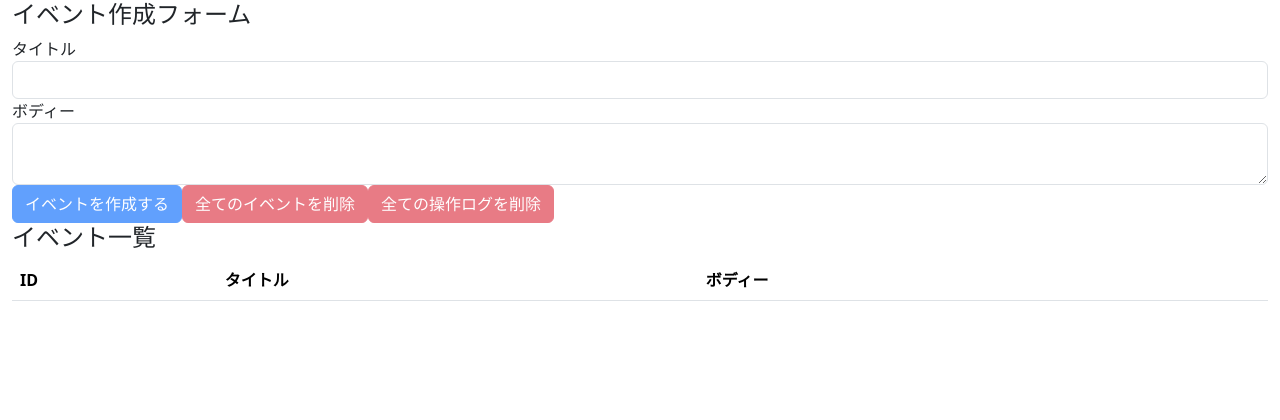
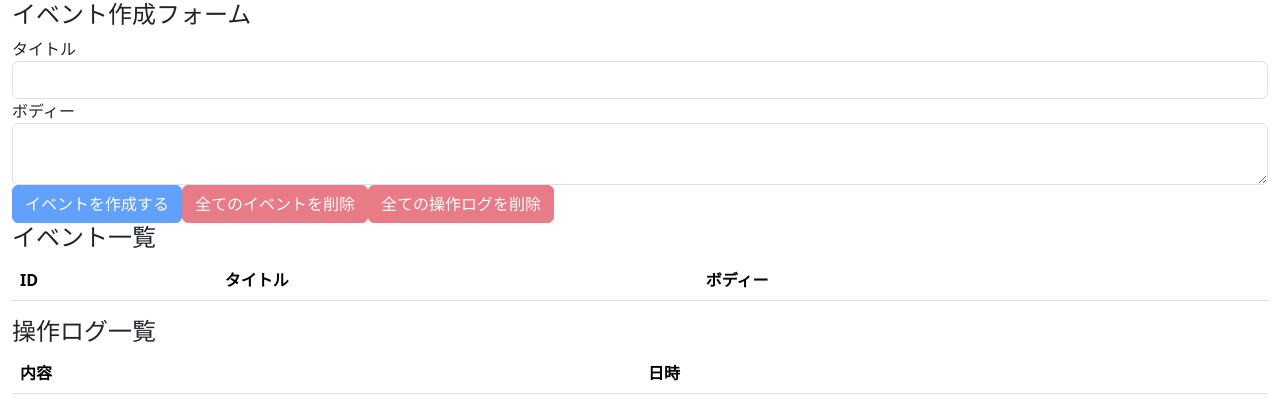
Before and after one commit to nakamura224/react-hooks-101, a React (Create React App) app: page / in a window 1280 px wide. Shown: the top 420 px of the page. Built offline with nearby package versions, Linux system fonts and the light colour scheme.

Commit message:
display all operationLogs

```diff
--- a/src/components/App.js
+++ b/src/components/App.js
@@ -4,6 +4,7 @@
 import reducer from '../reducers'
 import Events from './Events'
 import AppContext from '../contexts/AppContext'
+import OperationLogs from './OperationLogs'
 
 
 
@@ -21,6 +22,7 @@
     <div className ="container-fluid">
       <EventForm />
       <Events />
+      <OperationLogs />
     </div>
   </AppContext.Provider>
   )
--- /dev/null
+++ b/src/components/OperationLog.js
@@ -0,0 +1,13 @@
+import React from 'react'
+
+const OperationLog = ({ operationLog }) => {
+    return(
+      <tr>
+        <td>{ operationLog.description }</td>
+        <td>{ operationLog.operatedAt }</td>
+      </tr>
+    )
+
+
+}
+export default OperationLog
--- /dev/null
+++ b/src/components/OperationLogs.js
@@ -0,0 +1,29 @@
+import React,{useContext} from 'react'
+import AppContext from '../contexts/AppContext'
+import OperationLog from './OperationLog'
+
+const OperationLogs = () => {
+  const { state } = useContext(AppContext)
+  return(
+    <>
+    <h4>操作ログ一覧</h4>
+    <table className = "table table-hover">
+      <thead>
+        <tr>
+          <th>内容</th>
+          <th>日時</th>
+        </tr>
+      </thead>
+      <tbody>
+        {
+          state.operationLogs.map((operationLog, index) => {
+            return <OperationLog key={index} operationLog={operationLog}/>
+          })
+        }
+      </tbody>
+    </table>
+    </>
+  )
+
+}
+export default OperationLogs
--- a/src/reducers/operationLogs.js
+++ b/src/reducers/operationLogs.js
@@ -7,7 +7,7 @@
     switch(action.type){
         case ADD_OPERATION_LOG:
             const operationLog ={
-                desctiption:action.description,
+                description:action.description,
                 operatedAt:action.operatedAt
             }
             return [operationLog, ...state]
```
